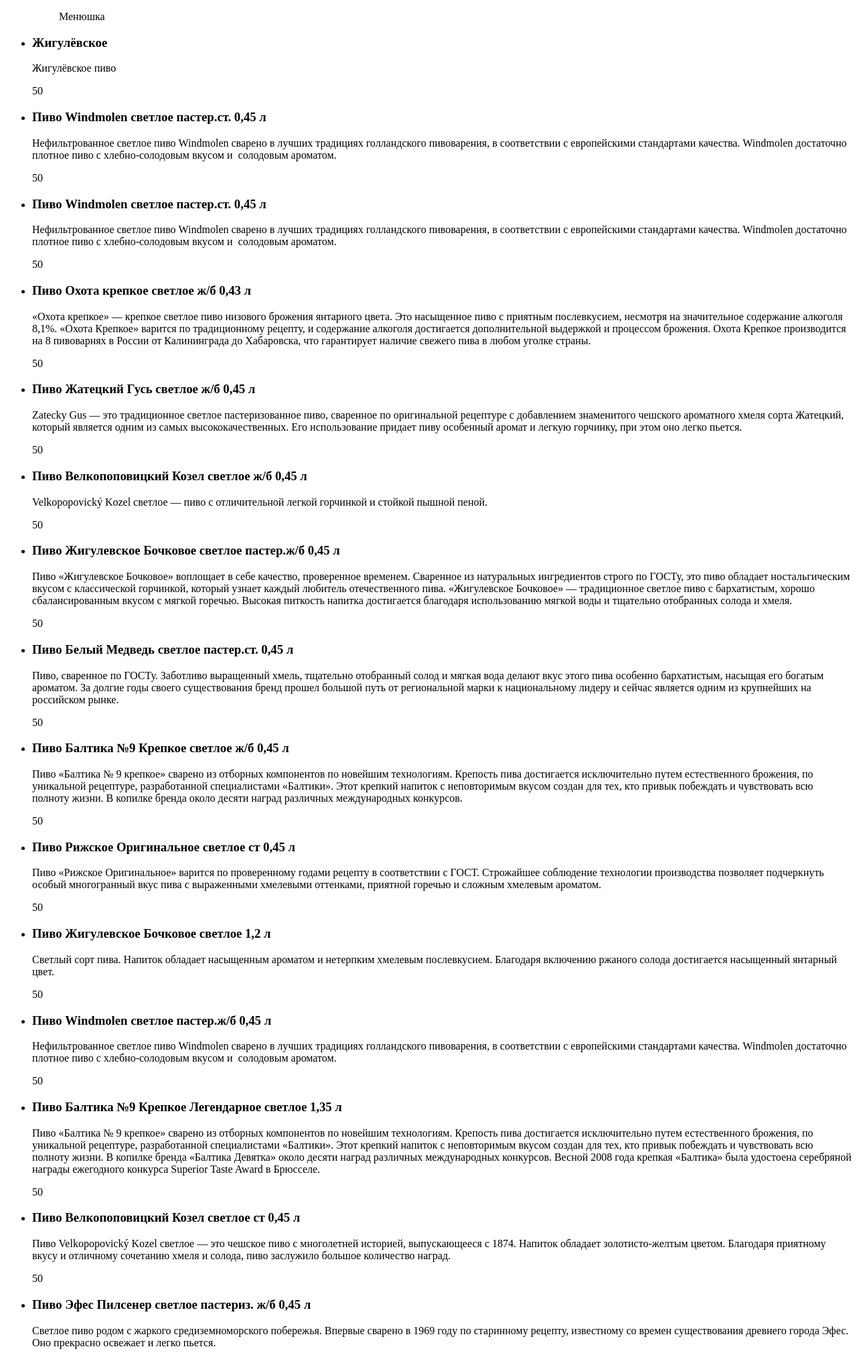
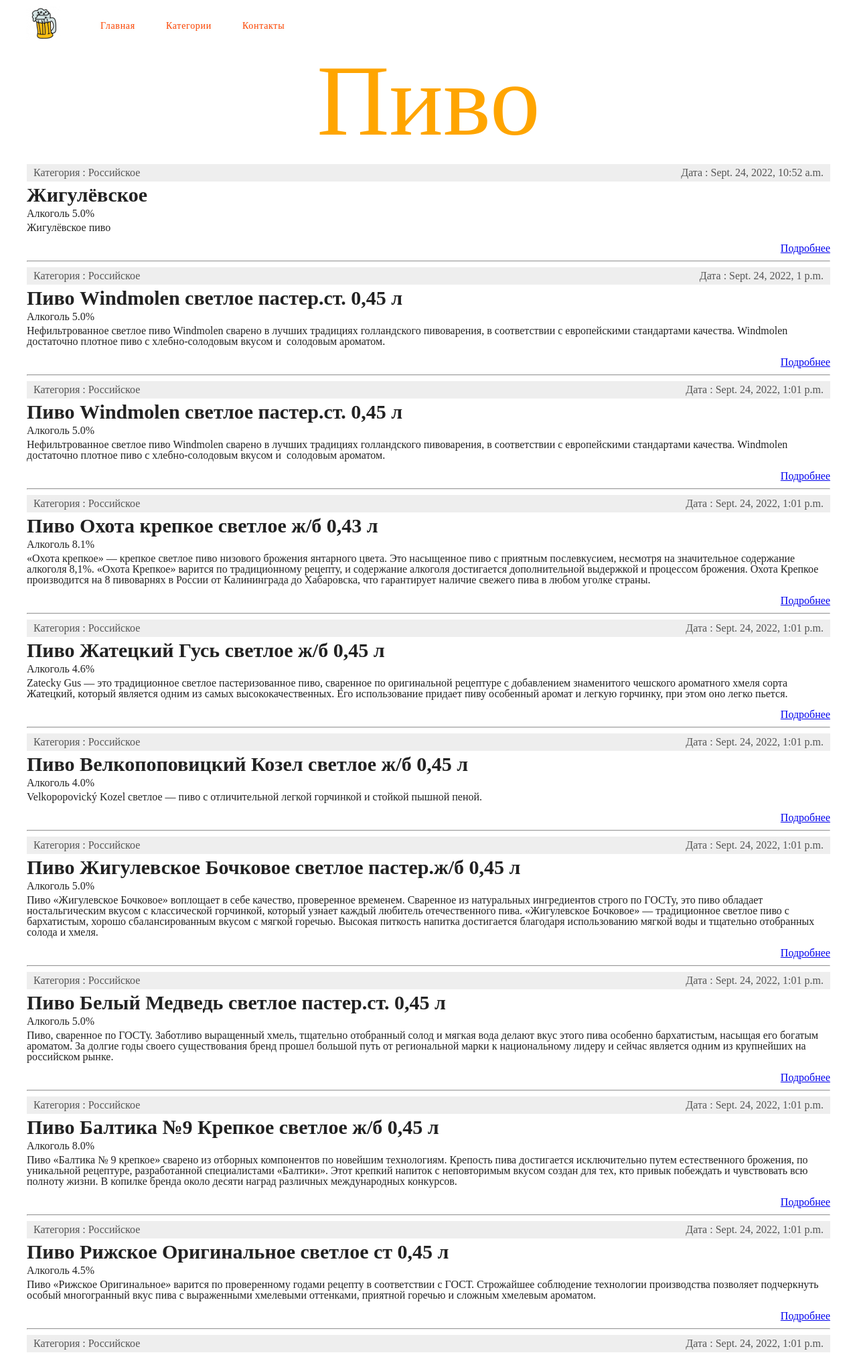
Before and after one commit to arevbond/rating_beer, a Django app: template ratingbeer/templates/ratingbeer/index.html in a window 1280 px wide. Shown: the top 2023 px of the page at 67% size. Run offline with Django 4.2, Linux system fonts and the light colour scheme; the template is opened without the code that fills it: values that come from a table or form of the project are taken from there, others are empty; data comes from the database, SQL or seed files in the repository; both versions use the stored data as it was after the commit.

Commit message:
some change

```diff
--- a/ratingbeer/static/ratingbeer/css/style.css
+++ b/ratingbeer/static/ratingbeer/css/style.css
@@ -0,0 +1,520 @@
+/* http://meyerweb.com/eric/tools/css/reset/
+   v2.0-modified | 20110126
+   License: none (public domain)
+*/
+
+html, body, div, span, applet, object, iframe,
+h1, h2, h3, h4, h5, h6, p, blockquote, pre,
+a, abbr, acronym, address, big, cite, code,
+del, dfn, em, img, ins, kbd, q, s, samp,
+small, strike, strong, sub, sup, tt, var,
+b, u, i, center,
+dl, dt, dd, ol, ul, li,
+fieldset, form, label, legend,
+table, caption, tbody, tfoot, thead, tr, th, td,
+article, aside, canvas, details, embed,
+figure, figcaption, footer, header, hgroup,
+menu, nav, output, ruby, section, summary,
+time, mark, audio, video {
+  margin: 0;
+	padding: 0;
+	border: 0;
+	font-size: 100%;
+	font: inherit;
+	vertical-align: baseline;
+}
+
+/* make sure to set some focus styles for accessibility */
+:focus {
+    outline: 0;
+}
+
+/* HTML5 display-role reset for older browsers */
+article, aside, details, figcaption, figure,
+footer, header, hgroup, menu, nav, section {
+	display: block;
+}
+
+body {
+	line-height: 1;
+}
+
+ol, ul {
+	list-style: none;
+}
+
+blockquote, q {
+	quotes: none;
+}
+
+blockquote:before, blockquote:after,
+q:before, q:after {
+	content: '';
+	content: none;
+}
+
+table {
+	border-collapse: collapse;
+	border-spacing: 0;
+}
+
+input[type=search]::-webkit-search-cancel-button,
+input[type=search]::-webkit-search-decoration,
+input[type=search]::-webkit-search-results-button,
+input[type=search]::-webkit-search-results-decoration {
+    -webkit-appearance: none;
+    -moz-appearance: none;
+}
+
+input[type=search] {
+    -webkit-appearance: none;
+    -moz-appearance: none;
+    -webkit-box-sizing: content-box;
+    -moz-box-sizing: content-box;
+    box-sizing: content-box;
+}
+
+textarea {
+    overflow: auto;
+    vertical-align: top;
+    resize: vertical;
+}
+
+/**
+ * Correct `inline-block` display not defined in IE 6/7/8/9 and Firefox 3.
+ */
+
+audio,
+canvas,
+video {
+    display: inline-block;
+    *display: inline;
+    *zoom: 1;
+    max-width: 100%;
+}
+
+/**
+ * Prevent modern browsers from displaying `audio` without controls.
+ * Remove excess height in iOS 5 devices.
+ */
+
+audio:not([controls]) {
+    display: none;
+    height: 0;
+}
+
+/**
+ * Address styling not present in IE 7/8/9, Firefox 3, and Safari 4.
+ * Known issue: no IE 6 support.
+ */
+
+[hidden] {
+    display: none;
+}
+
+/**
+ * 1. Correct text resizing oddly in IE 6/7 when body `font-size` is set using
+ *    `em` units.
+ * 2. Prevent iOS text size adjust after orientation change, without disabling
+ *    user zoom.
+ */
+
+html {
+    font-size: 100%; /* 1 */
+    -webkit-text-size-adjust: 100%; /* 2 */
+    -ms-text-size-adjust: 100%; /* 2 */
+}
+
+/**
+ * Address `outline` inconsistency between Chrome and other browsers.
+ */
+
+a:focus {
+    outline: thin dotted;
+}
+
+/**
+ * Improve readability when focused and also mouse hovered in all browsers.
+ */
+
+a:active,
+a:hover {
+    outline: 0;
+}
+
+/**
+ * 1. Remove border when inside `a` element in IE 6/7/8/9 and Firefox 3.
+ * 2. Improve image quality when scaled in IE 7.
+ */
+
+img {
+    border: 0; /* 1 */
+    -ms-interpolation-mode: bicubic; /* 2 */
+}
+
+/**
+ * Address margin not present in IE 6/7/8/9, Safari 5, and Opera 11.
+ */
+
+figure {
+    margin: 0;
+}
+
+/**
+ * Correct margin displayed oddly in IE 6/7.
+ */
+
+form {
+    margin: 0;
+}
+
+/**
+ * Define consistent border, margin, and padding.
+ */
+
+fieldset {
+    border: 1px solid #c0c0c0;
+    margin: 0 2px;
+    padding: 0.35em 0.625em 0.75em;
+}
+
+/**
+ * 1. Correct color not being inherited in IE 6/7/8/9.
+ * 2. Correct text not wrapping in Firefox 3.
+ * 3. Correct alignment displayed oddly in IE 6/7.
+ */
+
+legend {
+    border: 0; /* 1 */
+    padding: 0;
+    white-space: normal; /* 2 */
+    *margin-left: -7px; /* 3 */
+}
+
+/**
+ * 1. Correct font size not being inherited in all browsers.
+ * 2. Address margins set differently in IE 6/7, Firefox 3+, Safari 5,
+ *    and Chrome.
+ * 3. Improve appearance and consistency in all browsers.
+ */
+
+button,
+input,
+select,
+textarea {
+    font-size: 100%; /* 1 */
+    margin: 0; /* 2 */
+    vertical-align: baseline; /* 3 */
+    *vertical-align: middle; /* 3 */
+}
+
+/**
+ * Address Firefox 3+ setting `line-height` on `input` using `!important` in
+ * the UA stylesheet.
+ */
+
+button,
+input {
+    line-height: normal;
+}
+
+/**
+ * Address inconsistent `text-transform` inheritance for `button` and `select`.
+ * All other form control elements do not inherit `text-transform` values.
+ * Correct `button` style inheritance in Chrome, Safari 5+, and IE 6+.
+ * Correct `select` style inheritance in Firefox 4+ and Opera.
+ */
+
+button,
+select {
+    text-transform: none;
+}
+
+/**
+ * 1. Avoid the WebKit bug in Android 4.0.* where (2) destroys native `audio`
+ *    and `video` controls.
+ * 2. Correct inability to style clickable `input` types in iOS.
+ * 3. Improve usability and consistency of cursor style between image-type
+ *    `input` and others.
+ * 4. Remove inner spacing in IE 7 without affecting normal text inputs.
+ *    Known issue: inner spacing remains in IE 6.
+ */
+
+button,
+html input[type="button"], /* 1 */
+input[type="reset"],
+input[type="submit"] {
+    -webkit-appearance: button; /* 2 */
+    cursor: pointer; /* 3 */
+    *overflow: visible;  /* 4 */
+}
+
+/**
+ * Re-set default cursor for disabled elements.
+ */
+
+button[disabled],
+html input[disabled] {
+    cursor: default;
+}
+
+/**
+ * 1. Address box sizing set to content-box in IE 8/9.
+ * 2. Remove excess padding in IE 8/9.
+ * 3. Remove excess padding in IE 7.
+ *    Known issue: excess padding remains in IE 6.
+ */
+
+input[type="checkbox"],
+input[type="radio"] {
+    box-sizing: border-box; /* 1 */
+    padding: 0; /* 2 */
+    *height: 13px; /* 3 */
+    *width: 13px; /* 3 */
+}
+
+/**
+ * 1. Address `appearance` set to `searchfield` in Safari 5 and Chrome.
+ * 2. Address `box-sizing` set to `border-box` in Safari 5 and Chrome
+ *    (include `-moz` to future-proof).
+ */
+
+input[type="search"] {
+    -webkit-appearance: textfield; /* 1 */
+    -moz-box-sizing: content-box;
+    -webkit-box-sizing: content-box; /* 2 */
+    box-sizing: content-box;
+}
+
+/**
+ * Remove inner padding and search cancel button in Safari 5 and Chrome
+ * on OS X.
+ */
+
+input[type="search"]::-webkit-search-cancel-button,
+input[type="search"]::-webkit-search-decoration {
+    -webkit-appearance: none;
+}
+
+/**
+ * Remove inner padding and border in Firefox 3+.
+ */
+
+button::-moz-focus-inner,
+input::-moz-focus-inner {
+    border: 0;
+    padding: 0;
+}
+
+/**
+ * 1. Remove default vertical scrollbar in IE 6/7/8/9.
+ * 2. Improve readability and alignment in all browsers.
+ */
+
+textarea {
+    overflow: auto; /* 1 */
+    vertical-align: top; /* 2 */
+}
+
+/**
+ * Remove most spacing between table cells.
+ */
+
+table {
+    border-collapse: collapse;
+    border-spacing: 0;
+}
+
+html,
+button,
+input,
+select,
+textarea {
+    color: #222;
+}
+
+
+::-moz-selection {
+    background: #b3d4fc;
+    text-shadow: none;
+}
+
+::selection {
+    background: #b3d4fc;
+    text-shadow: none;
+}
+
+img {
+    vertical-align: middle;
+}
+
+fieldset {
+    border: 0;
+    margin: 0;
+    padding: 0;
+}
+
+textarea {
+    resize: vertical;
+}
+
+.chromeframe {
+    margin: 0.2em 0;
+    background: #ccc;
+    color: #000;
+    padding: 0.2em 0;
+}
+/* quicksand-300 - latin */
+
+
+/* PROJECT START */
+
+html{
+    box-sizing: border-box;
+}
+*, *::before, *::after{
+    box-sizing: inherit;
+}
+.container{
+    max-width: 1200px;
+    margin: 0 auto;
+}
+/* HEADER START */
+.header{
+  max-height: 80px;
+  margin-bottom: 15px;
+}
+.header__blocks{
+  display: flex;
+}
+
+.header__logo{
+    margin-right: 60px;
+    margin-top: 10px;
+}
+
+.header__nav1{
+  margin-top: 30px;
+}
+.nav__link1{
+  text-decoration: none;
+
+  margin-right: 42px;
+
+  color: #FF4500;
+
+  text-shadow: 0px 0px 5px #E6E6E6;
+
+  font-family: 'Quicksand';
+  font-style: normal;
+  font-weight: 500;
+  font-size: 14px;
+  line-height: 15px;
+
+  letter-spacing: 0.05em;
+
+  transition: all .2s ease;
+}
+.nav__link1:last-child{
+  margin-right: 331px;
+}
+.nav__link1:hover{
+  color: #5E81FE;
+  font-weight: 700;
+}
+.header__nav2{
+  margin-top: 30px;
+}
+.nav__link2{
+  text-decoration: none;
+
+  fill: #757E9A;
+
+  margin-right: 33px;
+}
+.header__btn-link{
+  text-decoration: none;
+}
+.header__btn{
+
+  margin-top: 19px;
+
+  width: 113px;
+  height: 43px;
+
+  padding: 13px 15px 13px 16px;
+
+  font-family: 'Quicksand';
+  font-style: normal;
+  font-weight: 700;
+  font-size: 13px;
+  line-height: 16px;
+
+  color: #FF4500;
+
+  background: #D2E1FF;
+
+  transition: all .2s ease;
+}
+.header__btn:hover{
+  background: #FF4500;
+
+  color: #D2E1FF;
+}
+/* HEADER END */
+
+
+/* INTRO */
+
+.intro{
+    text-align: center;
+    font-size: 150px;
+    color: orange;
+    margin-bottom: 20px;
+}
+
+/* END INTRO */
+
+/* MAIN CONTENT */
+
+.main_table{
+
+}
+
+.post{
+    margin-bottom: 10px;
+}
+.post_title{
+    font-size: 30px;
+    font-weight: bold;
+    margin-bottom: 5px;
+    margin-top: 5px;
+}
+
+div.article-panel {
+    background: #eee;
+    padding: 5px 10px 5px 10px;
+    box-sizing: border-box;
+    overflow: hidden;
+    color: #555;
+}
+div.article-panel p.first {
+    margin: 0;
+    float: left;
+}
+div.article-panel p.last {
+    margin: 0;
+    float: right;
+}
+.post_desc{
+    margin-bottom: 15px;
+}
+
+.post_btn{
+    text-align: right;
+}
+.post_alcogol{
+    margin-bottom: 5px;
+}
+
+/* END MAIN CONTENT */
--- a/ratingbeer/templates/ratingbeer/base.html
+++ b/ratingbeer/templates/ratingbeer/base.html
@@ -2,20 +2,43 @@
 <!DOCTYPE html>
 <html lang="en">
 <head>
-    <link rel="stylesheet" href="{% static 'ratingbeer/css/style.css' %}">
     <meta charset="UTF-8">
     <title> Главная страница </title>
-    <link rel="shortcut icon" href="{% static 'ratingbeer/images/icon.png'%}" type="image/x-icon">
+    <link type="text/css" href="{% static 'ratingbeer/css/style.css' %}" rel="stylesheet"/>
+    <meta http-equiv="Content-Type" content="text/html; charset=utf-8">
+    <link rel="shortcut icon" href="{% static 'ratingbeer/images/icon.png'%}" type="image/x-icon"/>
     <meta name="viewport" content="width=device-width, initial-scale=1.0">
 </head>
 <body>
+<div class="container">
+    <header class="header">
+        <div class="container">
+            <div class="header__blocks">
+
+                <div class="header__logo">
+                    <a href="{% url 'home' %}">
+                        <img src="{% static 'ratingbeer/images/icon.png' %}" alt="">
+                    </a>
+                </div>
+
+                <nav class="header__nav1">
+                    <a href="{% url 'home' %}" class="nav__link1">Главная</a>
+                    <a href="#!" class="nav__link1">Категории</a>
+                    <a href="#!" class="nav__link1">Контакты</a>
+                </nav>
+
+
+            </div>
+        </div>
+    </header>
+
 {% block mainmenu %}
-<ul>
-    <ul>Менюшка</ul>
-</ul>
+
 {% endblock mainmenu %}
 {% block content %}
 
 {% endblock content%}
+
+</div>
 </body>
 </html>
--- a/ratingbeer/templates/ratingbeer/index.html
+++ b/ratingbeer/templates/ratingbeer/index.html
@@ -1,16 +1,41 @@
 {% extends 'ratingbeer/base.html' %}
+
+{% block mainmenu %}
+
+    <div class="intro">
+        <h1 class="catalog">Пиво</h1>
+    </div>
+
+{% endblock mainmenu %}
 
 {% block content %}
 
-    <ul>
+    <ul class="main_table">
     {% for obj in posts %}
 
-        <li>
-            <h3>{{ obj.title }}</h3>
-            <p>{{ obj.description }}</p>
-            <p>{{ obj.price }}</p>
+        <div class="post">
+            <div class="post_list">
+                <li class="post_list">
+                <div class="article-panel">
+                    <p class='first'> Категория : {{ obj.category }}</p>
+                    <p class="last">Дата : {{ obj.time_update }}</p>
+                </div>
+                <h3 class="post_title">{{ obj.title }}</h3>
+                <p class="post_alcogol">Алкоголь {{ obj.alcogol }}%</p>
+                <p class="post_desc">{{ obj.description }}</p>
+            </li>
+            </div>
 
-        </li>
+            <a href="{{ obj.get_absolute_url }}" class="post_btn_link">
+                <div class="post_btn">
+                    <p class="btn_text">
+                        Подробнее
+                    </p>
+                </div>
+            </a>
+        </div>
+
+        <hr>
 
     {% endfor %}
 
--- a/ratingbeer/urls.py
+++ b/ratingbeer/urls.py
@@ -2,5 +2,6 @@ from django.urls import path
 from .views import *
 
 urlpatterns = [
-    path('', index, name='index')
+    path('', index, name='home'),
+    path('post/<int:post_id>/', show_post, name='post')
 ]
--- a/test_project_site/settings.py
+++ b/test_project_site/settings.py
@@ -119,8 +119,10 @@ USE_TZ = True
 # Static files (CSS, JavaScript, Images)
 # https://docs.djangoproject.com/en/4.1/howto/static-files/
 
-STATIC_URL = 'static/'
+STATIC_URL = '/static/'
 STATIC_ROOT = os.path.join(BASE_DIR, 'static')
+STATICFILES_DIRS = []
+
 
 MEDIA_ROOT = os.path.join(BASE_DIR, 'media')
 MEDIA_URL = '/media/'
```
Also changed, not shown: ratingbeer/models.py (+21 -17 lines), ratingbeer/views.py (+9 -1 lines), db.sqlite3, ratingbeer/migrations/0005_beer_category_beer_country.py (added), 1 other file.
